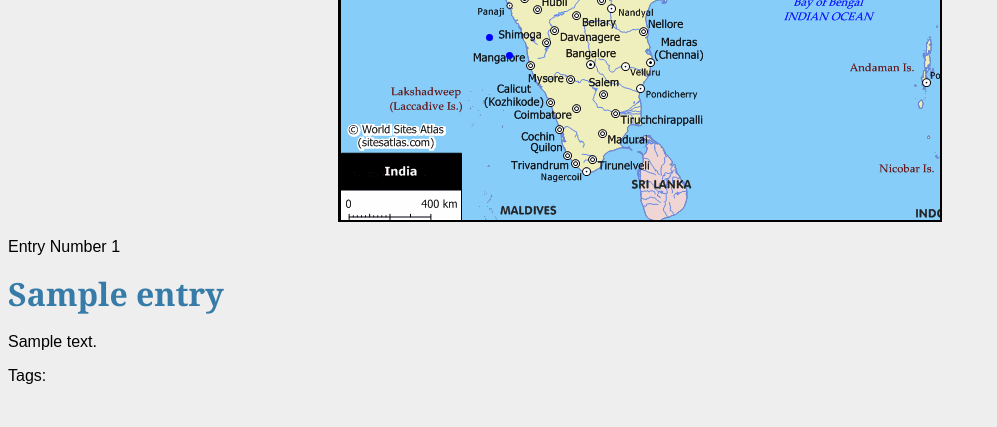
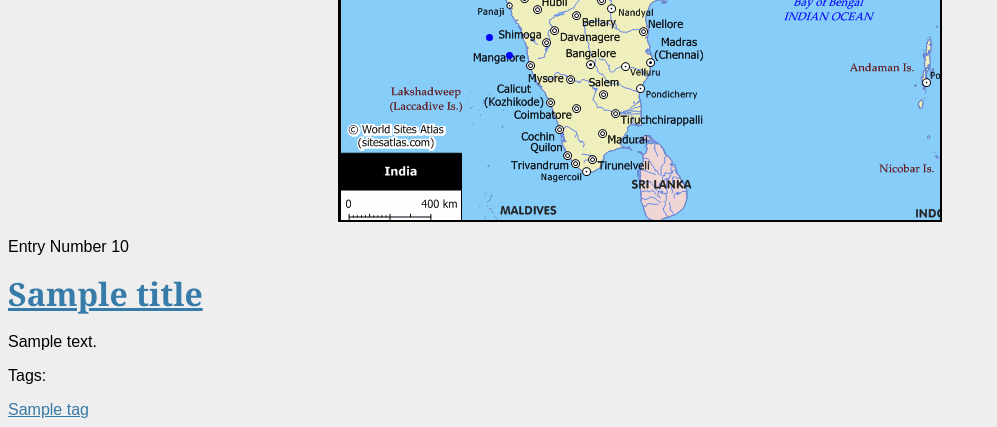
Before and after one commit to IsaacSamuel/india_blog, a Flask app: template templates/tag.html in a window 1280 px wide. Shown: the part 569-996 px from the top of the page, without its empty margins (0-997 px from the left). Run offline with Flask 2, Linux system fonts and the light colour scheme; the template is opened without the code that fills it: most values are stand-ins (such as "Sample title", 1, 10 or a date in 2020).

Commit message:
tag functionality

```diff
--- a/main.py
+++ b/main.py
@@ -62,7 +62,7 @@ def login():
 			return redirect(url_for("show_entries"))
 	return render_template('login.html', error=error)
 
-'''
+
 @app.route('/logout')
 def logout():
 	session.pop('logged_in', None)
@@ -73,16 +73,30 @@ def logout():
 @app.route('/tag/')
 @app.route('/tag/<tag>')
 def tag(tag = None):
-	cur = g.db.execute('SELECT entry FROM tags WHERE name=(?)', [tag])
-	entry_numbers= cur.fetchall()
+	if tag:
+		tag = str(tag)
+
+	tagslist = txttohtml.allentries()["tags"]
+
+	#finds indexes of the tag array containing the tag that was searched for
+	valid = []
+	for tags in tagslist:
+		for each in tags:
+			if tag in each:
+				valid = valid + [tagslist.index(tags)]
+
+
 	entries = []
-	for each in entry_numbers:
-		cur = g.db.execute('SELECT * FROM entries WHERE id =(?)', [each[0]])
-		entries = entries + [dict(id=row[0], title=row[1], text=row[2]) for row in cur.fetchall()]
-	cur = g.db.execute('SELECT entry, name FROM tags')
-	tags = [dict(entry=row[0], name=row[1]) for row in cur.fetchall()]
-	return render_template("tag.html", entries = entries, tags = tags, entry_numbers = entry_numbers, tagnames=tagnames)
-'''
+
+	for i in valid:
+		entries = entries +[txttohtml.allentries()["entries"][i]]
+
+	tagslist = txttohtml.allentries()["tags"]
+	titles = txttohtml.allentries()["titles"]
+	bodies = txttohtml.allentries()["bodies"]
+
+	return render_template("tag.html", entries = entries, tags = tagslist, titles=titles, bodies=bodies)
+
 
 @app.route('/entry/')
 @app.route('/entry/<var>')
--- a/templates/entry.html
+++ b/templates/entry.html
@@ -7,7 +7,7 @@
 			{{body|safe}}
 		</div><p>Tags:
 		{% for tag in tags %}
-			{{tag}}
+			<a href="../tag/{{tag}}">{{tag}}</a>
 		{% endfor %}
 	</div>
 {% if session.logged_in %}
--- a/templates/show_entries.html
+++ b/templates/show_entries.html
@@ -2,15 +2,14 @@
 {% block body %}
 	<ul class=entries>
 	{% for i in entries %}
-		<li>
+		<p>Entry Number:{{i+1}}</p>
 			<h2>
 				<a href="entry/{{i}}">{{ titles[i] }}</a>
 			</h2>
 			{{ bodies[i]|safe }}<br><p>Tags:
 			{% for each in taglist[i] %}
-					{{each}}
+					<a href="/tag/{{each}}">{{each}}</a>
 			{% endfor %}
-		</li>
 
 	{% else %}
 		<li><em>No entries thus far.</em></li>
--- a/templates/tag.html
+++ b/templates/tag.html
@@ -2,16 +2,14 @@
 {% block body%}
 <div class=entries>
 {% for entry in entries%}
-	<p>Entry Number {{entry.id}}</p>
+	<p>Entry Number {{entry+1}}</p>
 	<div class=entrybody>
-	<h1>{{entry.title}}</h1>
-	<p>{{entry.text}}</p>
+	<h1><a href="../entry/{{entry}}">{{titles[entry]}}</a></h1>
+	<p>{{bodies[entry]|safe}}</p>
 	</div>
 	<p>Tags:</p>
-	{% for tag in tags%}
-		{% if tag.entry == entry.id %}
-			{{tag.name}}
-		{% endif %}
+	{% for tag in tags[entry]%}
+		<a href="{{tag}}">{{tag}}</a>
 	{% endfor %}
 	<br>
 {%endfor%}
--- a/txttohtml.py
+++ b/txttohtml.py
@@ -15,7 +15,7 @@ def allentries():
 				title = title + [line.rstrip()]
 			elif line.rstrip() == "TAGS:":
 				line = currentfile.readline()
-				tags = tags + [line.rstrip().split()]
+				tags = tags + [line.rstrip().split(", ")]
 			if line.rstrip() == "ENTRY:":
 				line = currentfile.readline()
 				entry = entry + [int(line.rstrip())]
```
Also changed, not shown: templates/edit.html (deleted, +0 -15 lines), 1 other file.
